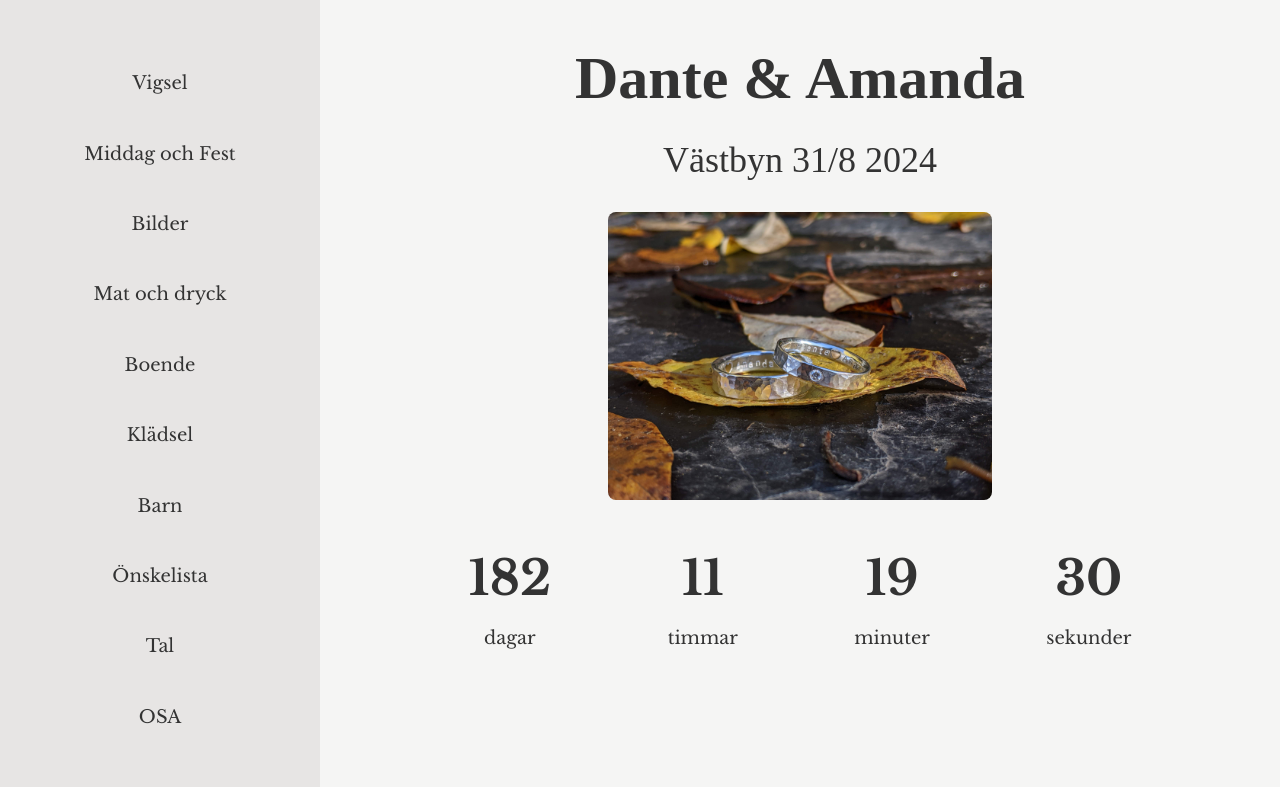
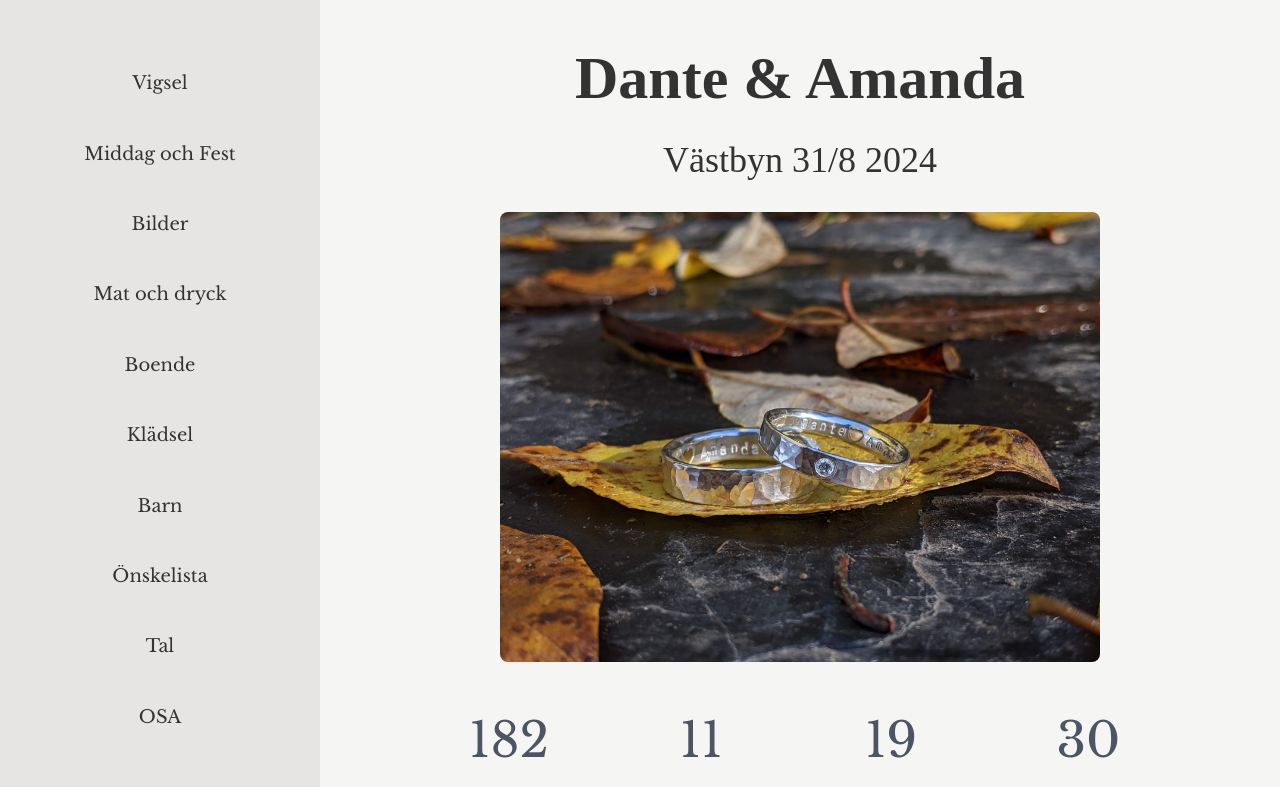
Before and after one commit to webel/danteamanda, a SvelteKit app: page / in a window 1280 px wide. Shown: the top 787 px of the page. Built offline with nearby package versions, Linux system fonts and the light colour scheme; a web font is replaced by a local one.

Commit message:
Fix landing fold and overflow-x dirty fix.

```diff
--- a/src/app.css
+++ b/src/app.css
@@ -10,6 +10,7 @@
     font-size: 1.125rem;
     line-height: 1.75rem;
     color: #333;
+    overflow-x: hidden;
   }
 
   .baskerville-regular {
--- a/src/lib/Header.svelte
+++ b/src/lib/Header.svelte
@@ -50,9 +50,9 @@
 		showMenu = !showMenu;
 
 		if (showMenu) {
-			document.body.style.overflow = 'hidden';
+			document.body.style['overflow-y'] = 'hidden';
 		} else {
-			document.body.style.overflow = 'auto';
+			document.body.style['overflow-y'] = 'auto';
 		}
 	};
 </script>
--- a/src/routes/+page.svelte
+++ b/src/routes/+page.svelte
@@ -11,7 +11,6 @@
 	const currentLocation = $page.url.origin;
 
 	let formParam = '';
-	// extract search param value for "form"
 	onMount(() => {
 		formParam = $page.url.searchParams.get('form');
 
@@ -25,10 +24,10 @@
 </script>
 
 <main class="p-12 flex-1">
-	<section class="space-y-8 flex flex-col items-center w-full">
+	<section class="space-y-8 flex flex-col items-center w-full h-screen">
 		<h1 class="text-6xl text-center font-bold la-luxes-script">Dante & Amanda</h1>
 		<h2 class="text-4xl text-center la-luxes-script">Västbyn 31/8 2024</h2>
-		<img src="start.jpg" alt="Dante & Amanda" class="rounded-lg md:max-w-[600px] w-96" />
+		<img src="start.jpg" alt="Dante & Amanda" class="rounded-lg w-80 md:w-[600px]" />
 		<Countdown
 			from="2024-08-31 15:00:00"
 			dateFormat="YYYY-MM-DD H:m:s"
@@ -278,8 +277,9 @@
 	}
 
 	.countdown span {
+		@apply text-gray-600;
 		font-size: 3rem;
-		font-weight: bold;
+		font-weight: 300;
 	}
 
 	.elegant-submit-button {
@@ -299,4 +299,10 @@
 		outline: 2px solid #cbd5e0; /* Custom focus ring color */
 		outline-offset: 2px;
 	}
+
+	@media (max-width: 768px) {
+		.countdown span {
+			font-size: 2rem;
+		}
+	}
 </style>
```
